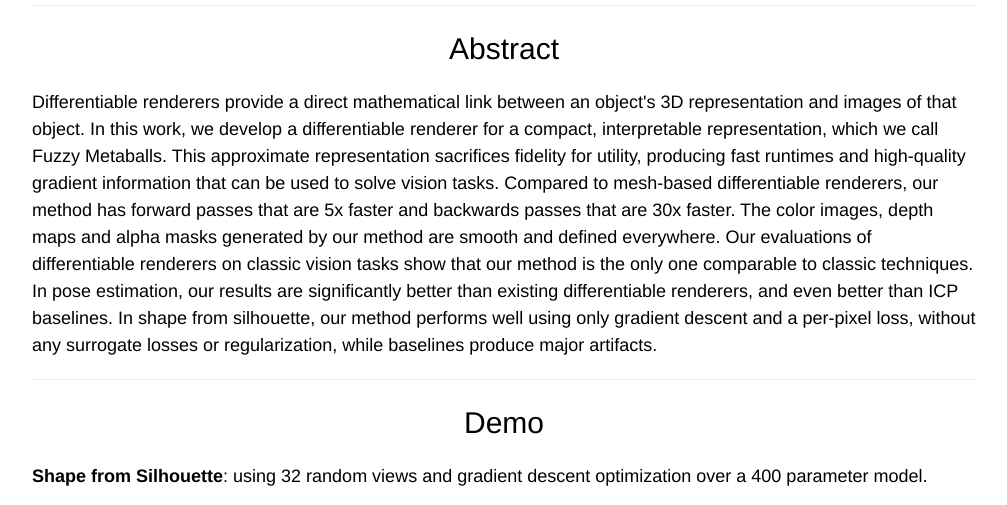
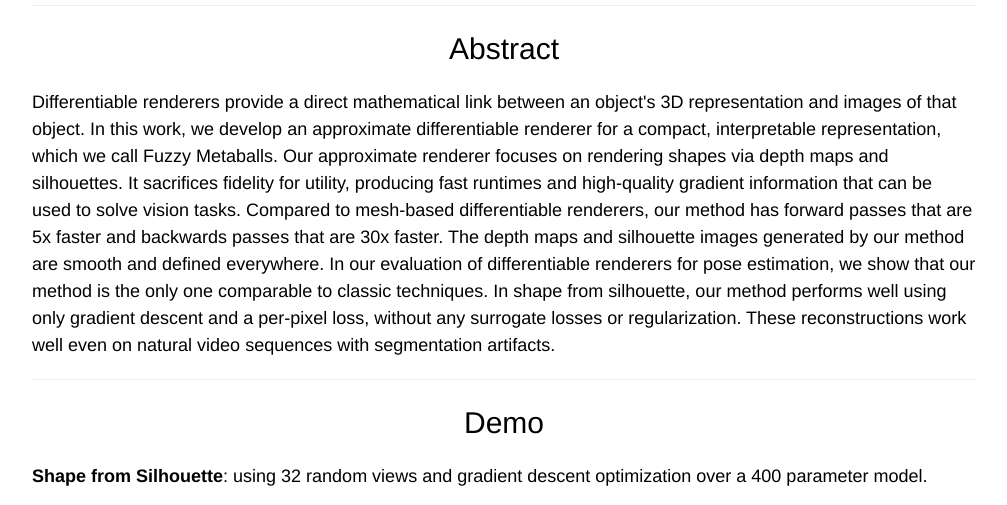
Before and after one commit to leonidk/fuzzy-metaballs, a plain HTML site: page index.html in a window 1280 px wide. Shown: the part 789-1294 px from the top of the page, without its empty margins (136-1143 px from the left). Drawn offline with nearby package versions, Linux system fonts and the light colour scheme; grey boxes are pictures that could not be loaded.

Commit message:
new abstract

```diff
--- a/index.html
+++ b/index.html
@@ -67,7 +67,7 @@
 	  <div class="w3-center">
 	    <h2>Abstract</h2>
 	  </div>
-	  <p>Differentiable renderers provide a direct mathematical link between an object's 3D representation and images of that object. In this work, we develop a differentiable renderer for a compact, interpretable representation, which we call Fuzzy Metaballs. This approximate representation sacrifices fidelity for utility, producing fast runtimes and high-quality gradient information that can be used to solve vision tasks. Compared to mesh-based differentiable renderers, our method has forward passes that are 5x faster and backwards passes that are 30x faster. The color images, depth maps and alpha masks generated by our method are smooth and defined everywhere. Our evaluations of differentiable renderers on classic vision tasks show that our method is the only one comparable to classic techniques. In pose estimation, our results are significantly better than existing differentiable renderers, and even better than ICP baselines. In shape from silhouette, our method performs well using only gradient descent and a per-pixel loss, without any surrogate losses or regularization, while baselines produce major artifacts. 	  <hr>
+	  <p>Differentiable renderers provide a direct mathematical link between an object's 3D representation and images of that object. In this work, we develop an approximate differentiable renderer for a compact, interpretable representation, which we call Fuzzy Metaballs. Our approximate renderer focuses on rendering shapes via depth maps and silhouettes. It sacrifices fidelity for utility, producing fast runtimes and high-quality gradient information that can be used to solve vision tasks. Compared to mesh-based differentiable renderers, our method has forward passes that are 5x faster and backwards passes that are 30x faster. The depth maps and silhouette images generated by our method are smooth and defined everywhere. In our evaluation of differentiable renderers for pose estimation, we show that our method is the only one comparable to classic techniques. In shape from silhouette, our method performs well using only gradient descent and a per-pixel loss, without any surrogate losses or regularization. These reconstructions work well even on natural video sequences with segmentation artifacts.</p><hr>
 
 
 
```
